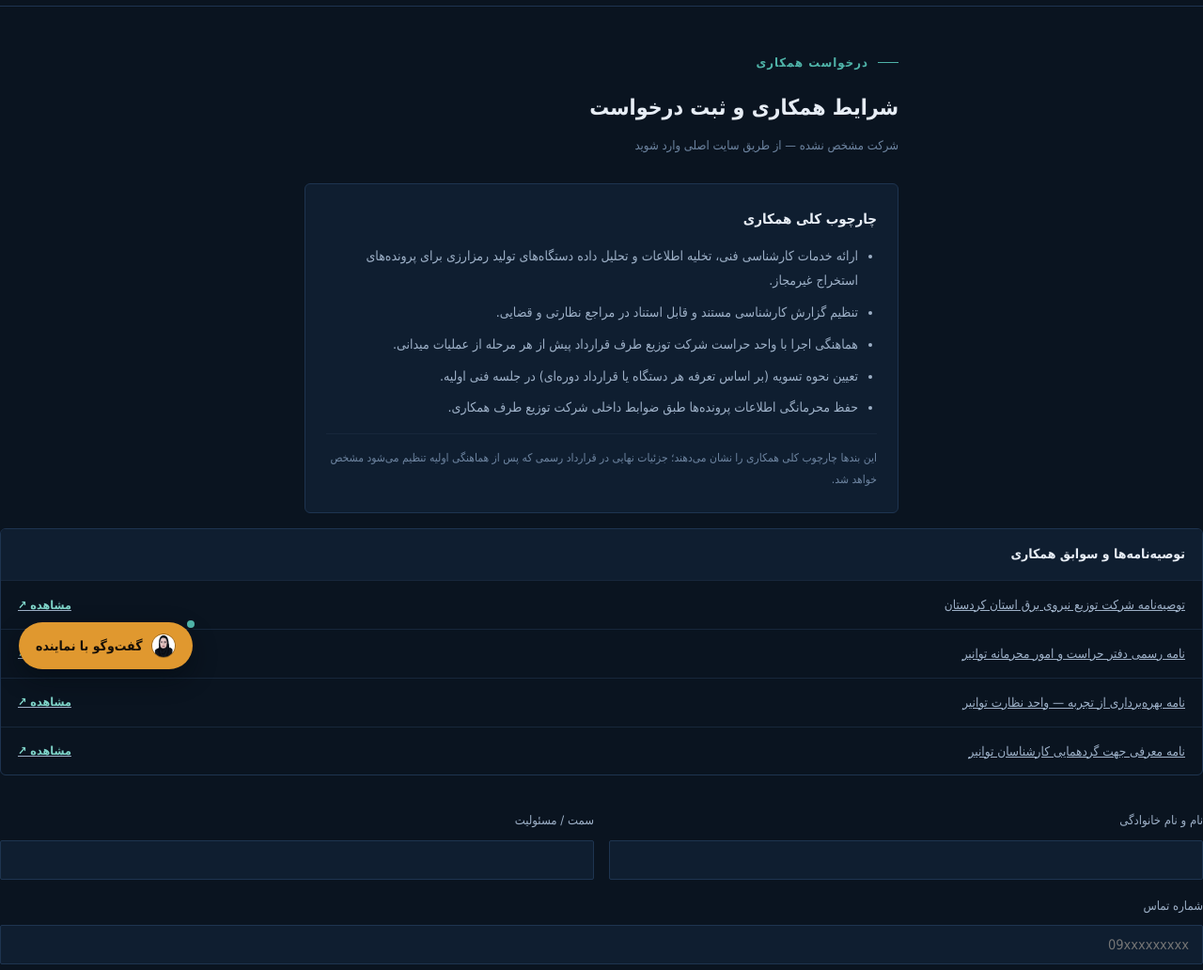
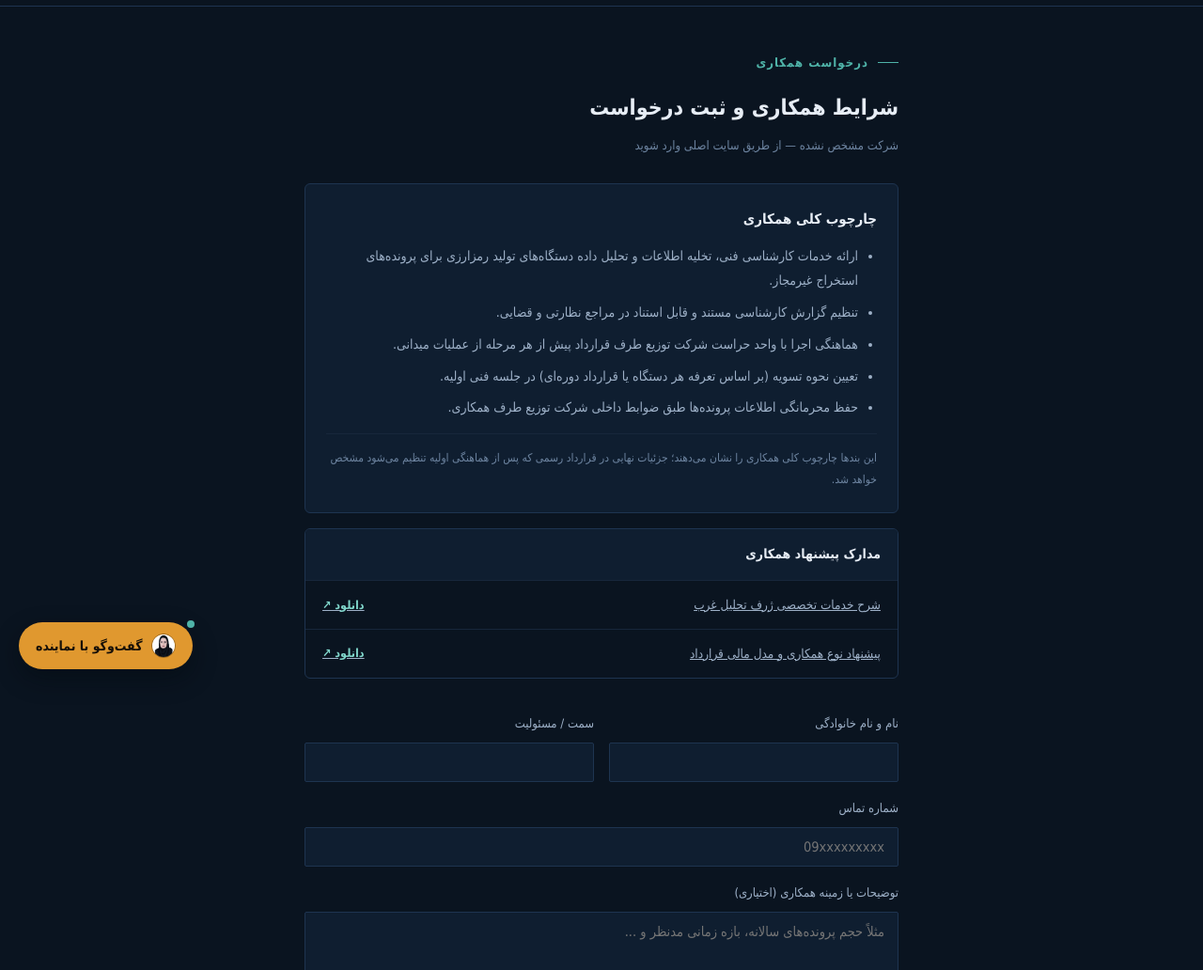
Before and after one commit to systemazmaco-sys/Zharf_Tahlil_Gharb_2, a website: page partnership-request.html in a window 1280 px wide. Shown: the part 68-1100 px from the top of the page at 94% size. Drawn offline with nearby package versions, Linux system fonts and the light colour scheme; a small style sheet from the web is missing.

Commit message:
Add files via upload

```diff
--- a/partnership-request.html
+++ b/partnership-request.html
@@ -104,26 +104,17 @@ form{display:flex;flex-direction:column;gap:16px}
       </ul>
       <div class="terms-note">این بند‌ها چارچوب کلی همکاری را نشان می‌دهند؛ جزئیات نهایی در قرارداد رسمی که پس از هماهنگی اولیه تنظیم می‌شود مشخص خواهد شد.</div>
     </div>
-    </div>
 
     <div class="docs-box">
-      <h3>توصیه‌نامه‌ها و سوابق همکاری</h3>
+      <h3>مدارک پیشنهاد همکاری</h3>
       <div class="docs-list">
-        <a href="ref-letter-kurdistan.jpg" target="_blank" rel="noopener">
-          <span>توصیه‌نامه شرکت توزیع نیروی برق استان کردستان</span>
-          <span class="go">مشاهده ↗</span>
+        <a href="service-description.pdf" target="_blank" rel="noopener">
+          <span>شرح خدمات تخصصی ژرف تحلیل غرب</span>
+          <span class="go">دانلود ↗</span>
         </a>
-        <a href="ref-letter-tavanir-montazeri.png" target="_blank" rel="noopener">
-          <span>نامه رسمی دفتر حراست و امور محرمانه توانیر</span>
-          <span class="go">مشاهده ↗</span>
-        </a>
-        <a href="ref-letter-tavanir-sefidmo-1.pdf" target="_blank" rel="noopener">
-          <span>نامه بهره‌برداری از تجربه — واحد نظارت توانیر</span>
-          <span class="go">مشاهده ↗</span>
-        </a>
-        <a href="ref-letter-tavanir-sefidmo-2.jpg" target="_blank" rel="noopener">
-          <span>نامه معرفی جهت گردهمایی کارشناسان توانیر</span>
-          <span class="go">مشاهده ↗</span>
+        <a href="cooperation-proposal.pdf" target="_blank" rel="noopener">
+          <span>پیشنهاد نوع همکاری و مدل مالی قرارداد</span>
+          <span class="go">دانلود ↗</span>
         </a>
       </div>
     </div>
```
